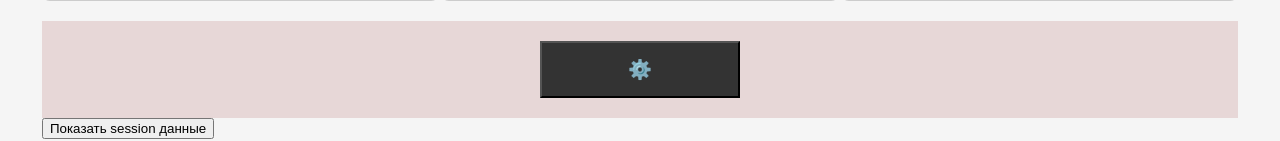
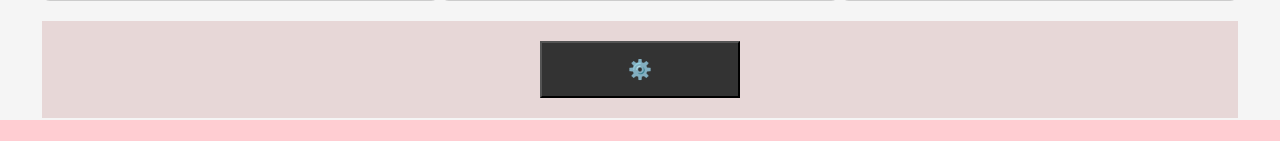
Before and after one commit to lxlermit/voleyball_stats, a Flask app: template templates/live_stats.html in a window 1280 px wide. Shown: the part 1576-1717 px from the top of the page. After the commit the page ends 1696 px from the top, so only its background shows below. Run offline with Flask 3, Linux system fonts and the light colour scheme; the template is opened without the code that fills it, so the values that code supplies are empty.

```diff
--- a/templates/live_stats.html
+++ b/templates/live_stats.html
@@ -48,17 +48,6 @@
             </div>
         </div>
 
-
-        <div id="session-data" style="display: none;">
-            <h3>Session Data:</h3>
-            <pre>{{ session | tojson }}</pre>
-
-        </div>
-
-        <button onclick="document.getElementById('session-data').style.display='block'">
-            Показать session данные
-        </button>
-
 <!--        <script src="{{ url_for('static', filename='js/live_stats.js') }}"></script>-->
         <script type="module" src="/static/js/live_stats/main.js"></script>
 <!--        <script src="{{ url_for('static', filename='js/live_stats/main.js') }}"></script>-->
```
